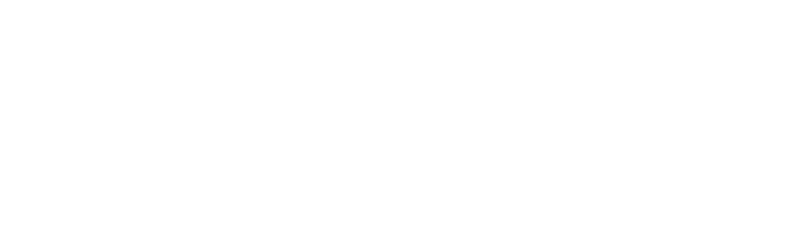
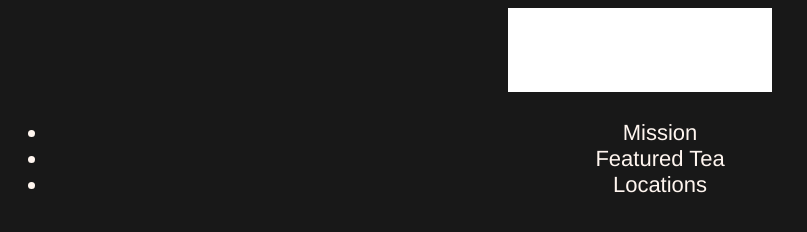
Before and after one commit to Jadamo121/tea_cozy, a plain HTML site: page index.html in a window 1280 px wide. Shown: the whole page, without its empty margins (0-807 px from the left). Drawn offline with Linux system fonts and the light colour scheme.

Commit message:
create code for header

```diff
--- a/index.html
+++ b/index.html
@@ -6,6 +6,15 @@
     <link rel="stylesheet" href="/resources/css/style.css">
   </head>
   <body>
-
+    <header>
+      <div>
+        <img src="/resources/images/img-tea-cozy-logo.jpg">
+        <ul class="nav">
+          <li>Mission</li>
+          <li>Featured Tea</li>
+          <li>Locations</li>
+        </ul>
+      </div>
+    </header>
   </body>
 </html>
--- a/resources/css/style.css
+++ b/resources/css/style.css
@@ -0,0 +1,8 @@
+html {
+  font-family: Helvetica, Arial;
+  font-size: 22px;
+  color: seashell;
+  background-color: black;
+  opacity: 0.9;
+  text-align: center;
+}
```
Also changed, not shown: resources/images/img-tea-cozy-logo.jpg (added), resources/images/img-tea-cozy-logo.png (deleted).
